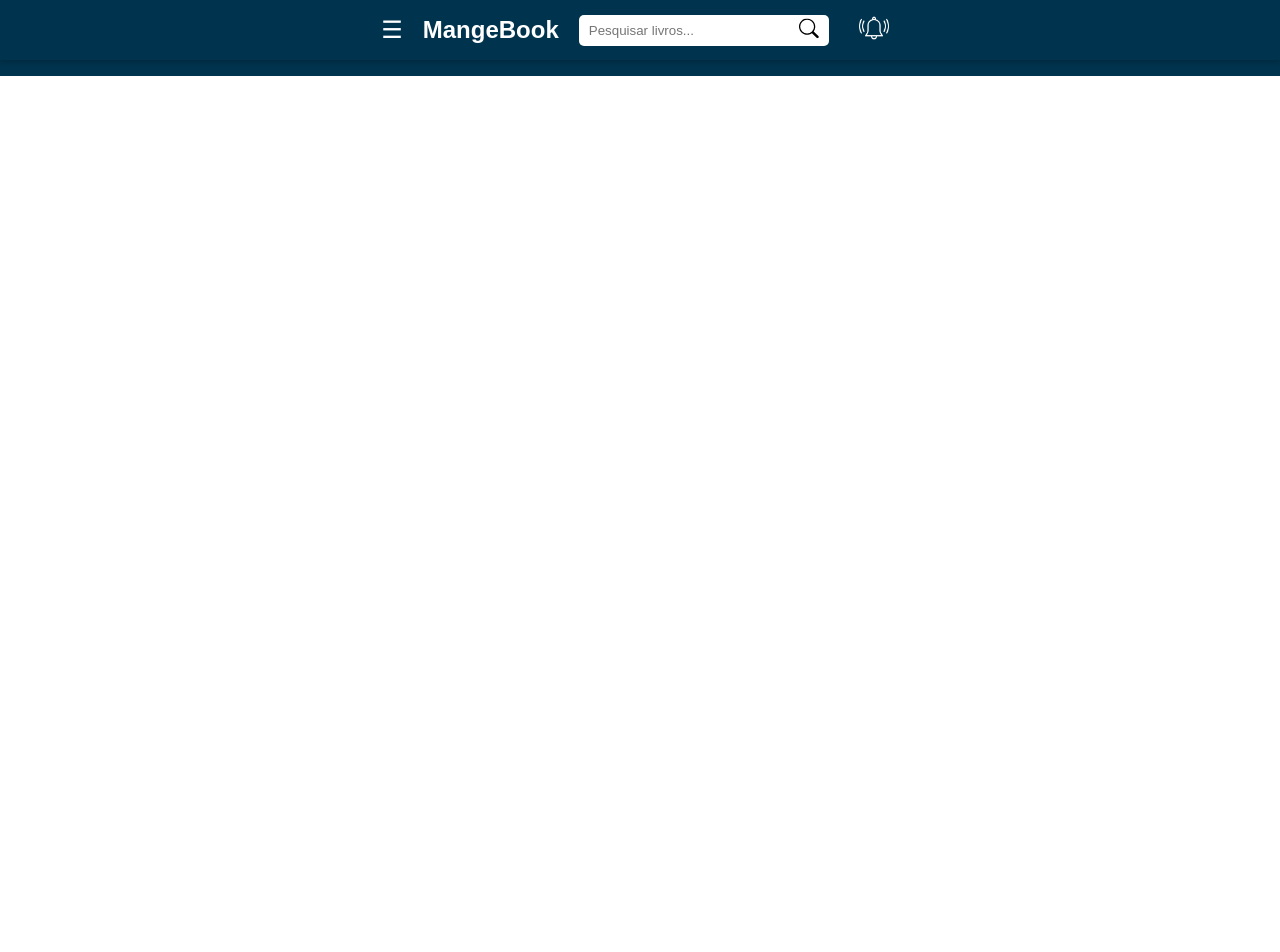
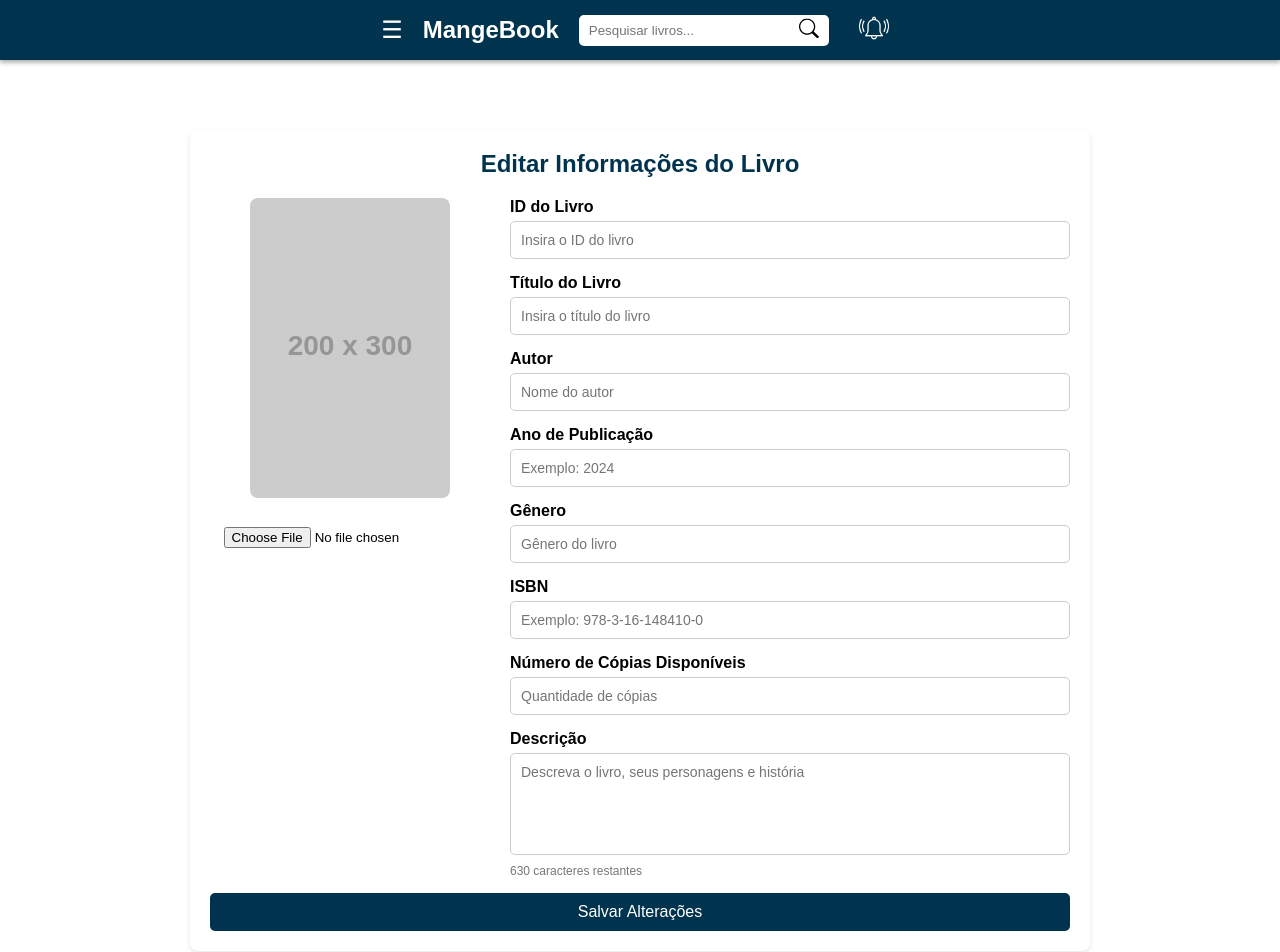
Before and after one commit to LucasSantino/MangeBook, a Vue app in the folder libraryFrontend/user-frontend/: page /adm_editlivro/1 in a window 1280 px wide. Shown: the top 952 px of the page. Before the commit the page ends 800 px from the top, so only its background shows below. Built offline with nearby package versions, Linux system fonts and the light colour scheme.

Commit message:
ALteração: editlivro.vue
Formulario para editar livro

```diff
--- a/libraryFrontend/user-frontend/src/router/index.js
+++ b/libraryFrontend/user-frontend/src/router/index.js
@@ -15,6 +15,7 @@ import adm_LivrosLista from '@/views/adm_LivrosLista.vue';
 import adm_UsersLista from '@/views/adm_UsersLista.vue'
 import adm_CadastroUsers from '@/views/adm_CadastroUsers.vue';
 import adm_PerfilUser from '@/views/adm_PerfilUser.vue';
+import adm_EditLivro from '@/views/adm_EditLivro.vue';
 
 const routes = [
   {
@@ -84,6 +85,12 @@ const routes = [
     component: adm_LivrosLista, // Componente da página do painel administrativo
   },
   {
+    path: '/adm_editlivro/:id',
+    name: 'adm_EditLivro',
+    component: adm_EditLivro,
+    props: true, // Passa o ID como uma prop para o componente
+  },
+  {
     path: '/adm_userslista', // Nova rota para o painel administrativo
     name: 'adm_UsersLista', // Nome da rota para facilitar a navegação
     component: adm_UsersLista, // Componente da página do painel administrativo
--- /dev/null
+++ b/libraryFrontend/user-frontend/src/views/adm_EditLivro.vue
@@ -0,0 +1,360 @@
+<template>
+    <div id="app">
+      <!-- Navbar com o evento de toggle para abrir/fechar a sidebar -->
+      <NavBar @toggle-sidebar="toggleSidebar" />
+
+      <!-- Sidebar Administrativa para administradores -->
+      <adm_SideBar :isSidebarOpen="isSidebarOpen" @toggle-sidebar="toggleSidebar" />
+
+      <main class="main-content">
+        <!-- Formulário de Edição de Livro -->
+        <div class="book-registration-container">
+          <h1 class="title">Editar Informações do Livro</h1>
+          <form @submit.prevent="submitForm">
+            <div class="form-grid">
+              <div class="form-left">
+                <img :src="bookThumbnail" alt="Capa do Livro" id="bookThumbnail" />
+                <input type="file" id="imageUpload" accept="image/*" @change="previewImage" />
+              </div>
+              <div class="form-right">
+                <div class="form-group">
+                  <label for="bookId">ID do Livro</label>
+                  <input
+                    type="text"
+                    v-model="bookId"
+                    id="bookId"
+                    name="bookId"
+                    placeholder="Insira o ID do livro"
+                    required
+                  />
+                </div>
+                <div class="form-group">
+                  <label for="bookTitle">Título do Livro</label>
+                  <input
+                    type="text"
+                    v-model="bookTitle"
+                    id="bookTitle"
+                    name="bookTitle"
+                    placeholder="Insira o título do livro"
+                    required
+                  />
+                </div>
+                <div class="form-group">
+                  <label for="bookAuthor">Autor</label>
+                  <input
+                    type="text"
+                    v-model="bookAuthor"
+                    id="bookAuthor"
+                    name="bookAuthor"
+                    placeholder="Nome do autor"
+                    required
+                  />
+                </div>
+                <div class="form-group">
+                  <label for="publicationYear">Ano de Publicação</label>
+                  <input
+                    type="number"
+                    v-model="publicationYear"
+                    id="publicationYear"
+                    name="publicationYear"
+                    placeholder="Exemplo: 2024"
+                    required
+                  />
+                </div>
+                <div class="form-group">
+                  <label for="bookGenre">Gênero</label>
+                  <input
+                    type="text"
+                    v-model="bookGenre"
+                    id="bookGenre"
+                    name="bookGenre"
+                    placeholder="Gênero do livro"
+                    required
+                  />
+                </div>
+                <div class="form-group">
+                  <label for="isbn">ISBN</label>
+                  <input
+                    type="text"
+                    v-model="isbn"
+                    id="isbn"
+                    name="isbn"
+                    placeholder="Exemplo: 978-3-16-148410-0"
+                    required
+                  />
+                </div>
+                <div class="form-group">
+                  <label for="copiesAvailable">Número de Cópias Disponíveis</label>
+                  <input
+                    type="number"
+                    v-model="copiesAvailable"
+                    id="copiesAvailable"
+                    name="copiesAvailable"
+                    placeholder="Quantidade de cópias"
+                    required
+                  />
+                </div>
+                <div class="form-group">
+                  <label for="bookDescription">Descrição</label>
+                  <textarea
+                    v-model="bookDescription"
+                    id="bookDescription"
+                    name="bookDescription"
+                    rows="5"
+                    placeholder="Descreva o livro, seus personagens e história"
+                    maxlength="630"
+                    required
+                  ></textarea>
+                  <p class="char-count">{{ remainingCharacters }} caracteres restantes</p>
+                </div>
+              </div>
+            </div>
+            <button type="submit" class="submit-btn">Salvar Alterações</button>
+          </form>
+        </div>
+      </main>
+
+      <!-- Modal de Sucesso -->
+      <div v-if="showModal" class="modal">
+        <div class="modal-content">
+          <h2>Livro Atualizado com Sucesso!</h2>
+          <button @click="closeModal" class="modal-close-btn">Fechar</button>
+        </div>
+      </div>
+
+      <!-- Rodapé -->
+      <Footer />
+    </div>
+  </template>
+
+  <script>
+  import NavBar from "@/components/NavBar.vue";
+  import adm_SideBar from "@/components/adm_SideBar.vue";
+
+  export default {
+    components: {
+      NavBar,
+      adm_SideBar,
+
+    },
+    props: {
+      book: {
+        type: Object,
+        default: () => ({
+          id: "",
+          title: "",
+          author: "",
+          year: "",
+          genre: "",
+          isbn: "",
+          copies: "",
+          description: "",
+          thumbnail: "https://via.placeholder.com/200x300",
+        }),
+      },
+    },
+    data() {
+      return {
+        bookThumbnail: this.book.thumbnail,
+        bookId: this.book.id,
+        bookTitle: this.book.title,
+        bookAuthor: this.book.author,
+        publicationYear: this.book.year,
+        bookGenre: this.book.genre,
+        isbn: this.book.isbn,
+        copiesAvailable: this.book.copies,
+        bookDescription: this.book.description,
+        isSidebarOpen: false,
+        showModal: false,
+      };
+    },
+    computed: {
+      remainingCharacters() {
+        const maxLength = 630;
+        return maxLength - (this.bookDescription?.length || 0);
+      },
+    },
+    methods: {
+      previewImage(event) {
+        const file = event.target.files[0];
+        if (file) {
+          const reader = new FileReader();
+          reader.onload = () => {
+            this.bookThumbnail = reader.result;
+          };
+          reader.readAsDataURL(file);
+        }
+      },
+      submitForm() {
+        if (!this.bookThumbnail || this.bookThumbnail === "https://via.placeholder.com/200x300") {
+          alert("Por favor, insira uma imagem para o livro.");
+          return;
+        }
+        console.log("Formulário atualizado com sucesso", {
+          bookId: this.bookId,
+          bookTitle: this.bookTitle,
+          bookAuthor: this.bookAuthor,
+          publicationYear: this.publicationYear,
+          bookGenre: this.bookGenre,
+          isbn: this.isbn,
+          copiesAvailable: this.copiesAvailable,
+          bookDescription: this.bookDescription,
+          bookThumbnail: this.bookThumbnail,
+        });
+        this.showModal = true;
+      },
+      closeModal() {
+        this.showModal = false;
+      },
+      toggleSidebar() {
+        this.isSidebarOpen = !this.isSidebarOpen;
+      },
+    },
+  };
+  </script>
+
+  <style scoped>
+  /* CSS fornecido por você */
+  body {
+    font-family: Arial, sans-serif;
+    background-color: #f5f5f5;
+    margin: 0;
+    padding: 0;
+  }
+
+  .book-registration-container {
+    max-width: 900px;
+    margin: 130px auto;
+    background: #fff;
+    padding: 20px;
+    border-radius: 8px;
+    box-shadow: 0 2px 5px rgba(0, 0, 0, 0.1);
+  }
+
+  .title {
+    font-size: 24px;
+    font-weight: bold;
+    text-align: center;
+    margin-bottom: 20px;
+    color: #00334e;
+  }
+
+  .form-grid {
+    display: flex;
+    gap: 20px;
+  }
+
+  .form-left {
+    flex: 1;
+    text-align: center;
+  }
+
+  .form-left img {
+    max-width: 100%;
+    height: auto;
+    border-radius: 8px;
+    margin-bottom: 10px;
+  }
+
+  .form-left input[type="file"] {
+    display: block;
+    margin: 10px auto;
+    padding: 5px;
+  }
+
+  .form-right {
+    flex: 2;
+  }
+
+  .form-group {
+    margin-bottom: 15px;
+  }
+
+  .form-group label {
+    display: block;
+    font-weight: bold;
+    margin-bottom: 5px;
+    text-align: left;
+  }
+
+  .form-group input,
+  .form-group textarea {
+    width: 100%;
+    padding: 10px;
+    border: 1px solid #ccc;
+    border-radius: 5px;
+    font-size: 14px;
+  }
+
+  textarea {
+    resize: none;
+    min-height: 100px;
+  }
+
+  .submit-btn {
+    display: block;
+    width: 100%;
+    background-color: #00334e;
+    color: white;
+    padding: 10px 15px;
+    border: none;
+    border-radius: 5px;
+    font-size: 16px;
+    cursor: pointer;
+  }
+
+  .submit-btn:hover {
+    background-color: #0056b3;
+  }
+
+  .modal {
+    position: fixed;
+    top: 0;
+    left: 0;
+    width: 100%;
+    height: 100%;
+    background-color: rgba(0, 0, 0, 0.5);
+    display: flex;
+    justify-content: center;
+    align-items: center;
+    z-index: 1000;
+  }
+
+  .modal-content {
+    background: white;
+    padding: 20px;
+    border-radius: 8px;
+    text-align: center;
+    max-width: 400px;
+    width: 100%;
+  }
+
+  .modal-close-btn {
+    background-color: #00334e;
+    color: white;
+    padding: 10px 15px;
+    border: none;
+    border-radius: 5px;
+    cursor: pointer;
+  }
+
+  .modal-close-btn:hover {
+    background-color: #0056b3;
+  }
+
+  .char-count {
+    font-size: 12px;
+    color: #777;
+    margin-top: 5px;
+  }
+
+  @media (max-width: 768px) {
+    .form-grid {
+      flex-direction: column;
+    }
+
+    .form-left {
+      margin-bottom: 20px;
+    }
+  }
+  </style>
--- a/libraryFrontend/user-frontend/src/views/adm_LivrosLista.vue
+++ b/libraryFrontend/user-frontend/src/views/adm_LivrosLista.vue
@@ -121,8 +121,8 @@
       this.isSidebarOpen = !this.isSidebarOpen;
     },
     editarLivro(id) {
-        console.log('Editar Livro:', id);
-        // Aqui você pode implementar a lógica de edição do livro
+      // Redireciona para a página de edição do livro
+      this.$router.push(`/adm_editlivro/${id}`);
     },
     removerLivro(id) {
       console.log('Remover Livro:', id);
```
Lines whose indentation alone changed are shown as unchanged.
